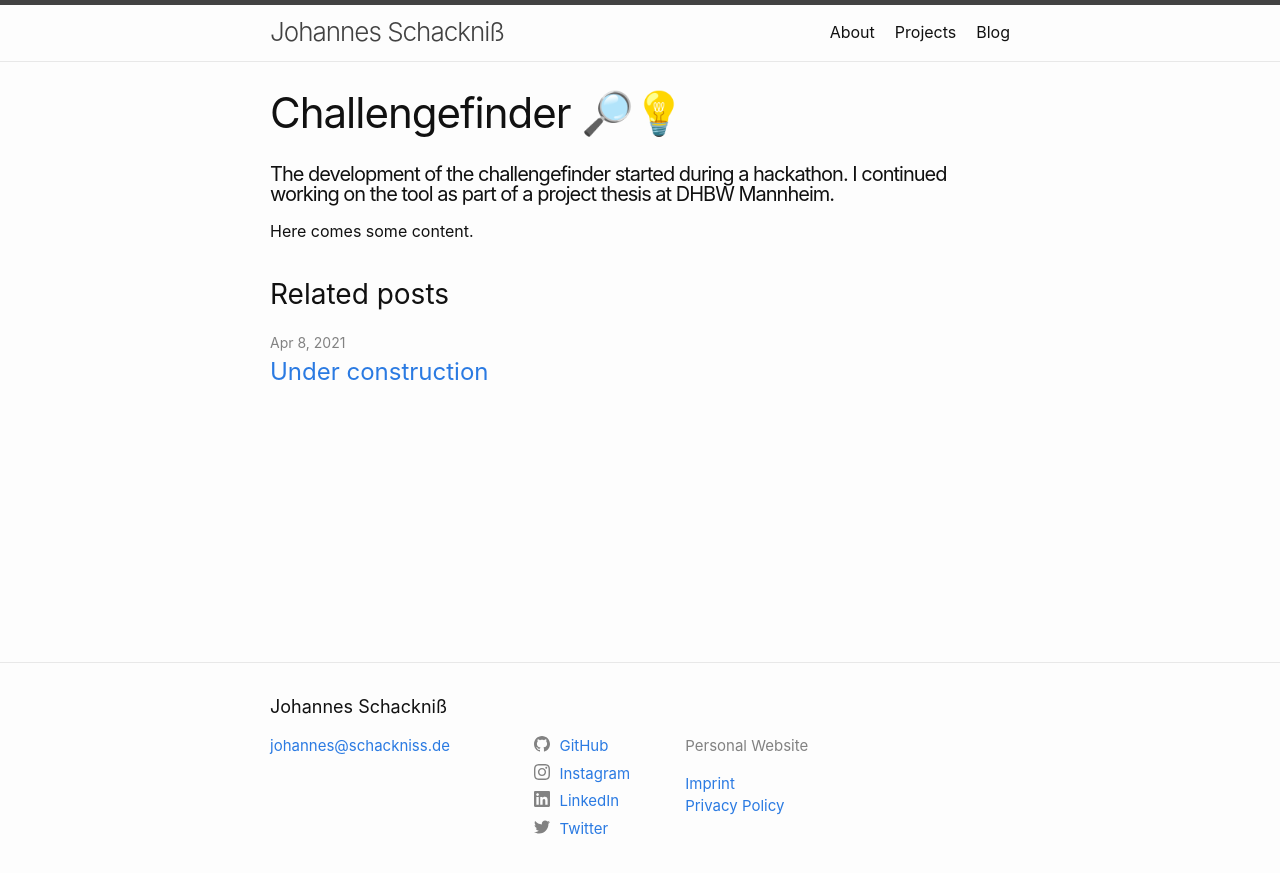
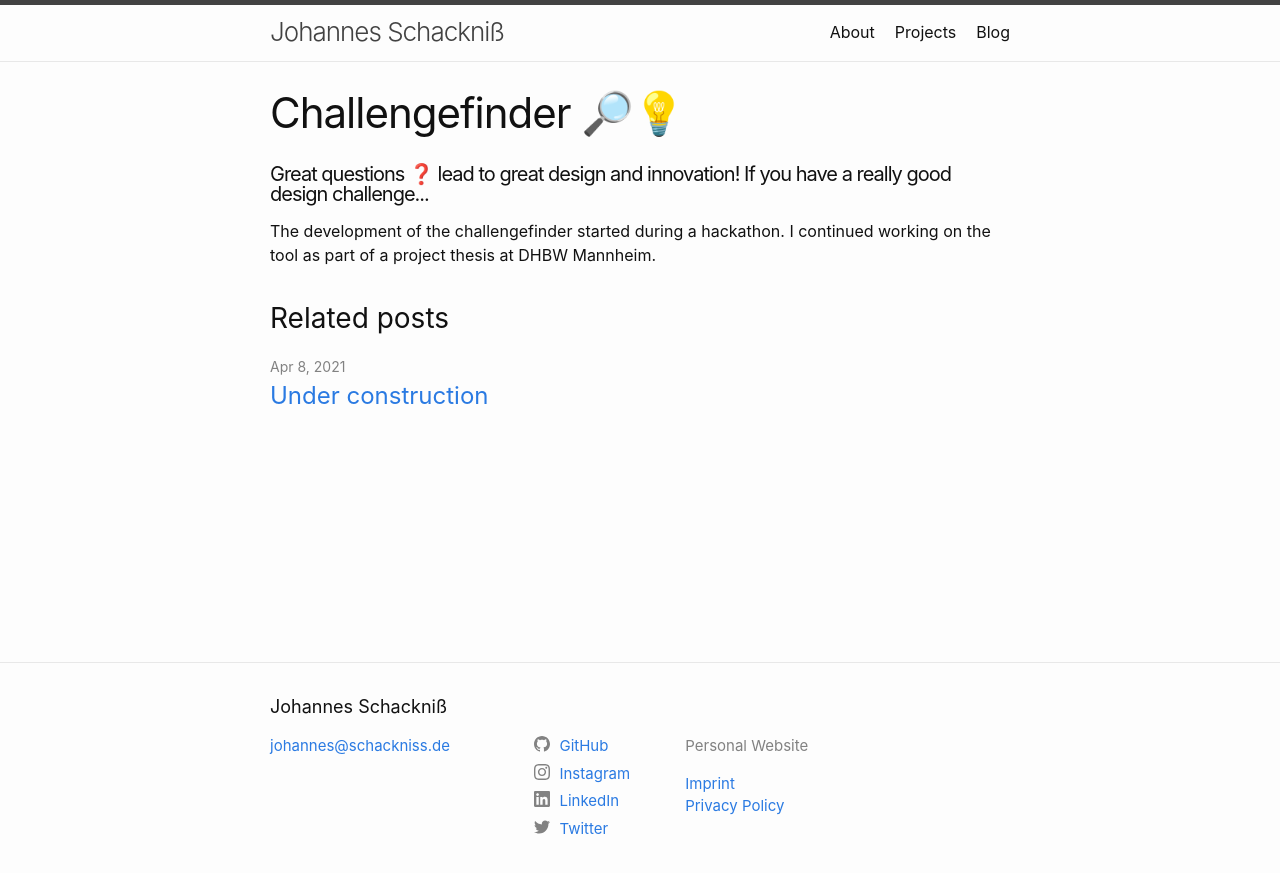
Before and after one commit to schackniss/schackniss.de, a Jekyll site: the page built from _projects/challengefinder.md, in a window 1280 px wide. Shown: the top 873 px of the page. Built offline with Jekyll 4.4.1, drawn with Linux system fonts in a browser that asks for light colours.

Commit message:
[Change] description and content

```diff
--- a/_projects/challengefinder.md
+++ b/_projects/challengefinder.md
@@ -1,7 +1,7 @@
 ---
 layout: project
 title: Challengefinder 🔎💡
-description: The development of the challengefinder started during a hackathon. I continued working on the tool as part of a project thesis at DHBW Mannheim.
+description: Great questions ❓ lead to great design and innovation! If you have a really good design challenge...
 project: challengefinder
 ---
-Here comes some content.
+The development of the challengefinder started during a hackathon. I continued working on the tool as part of a project thesis at DHBW Mannheim.
```
